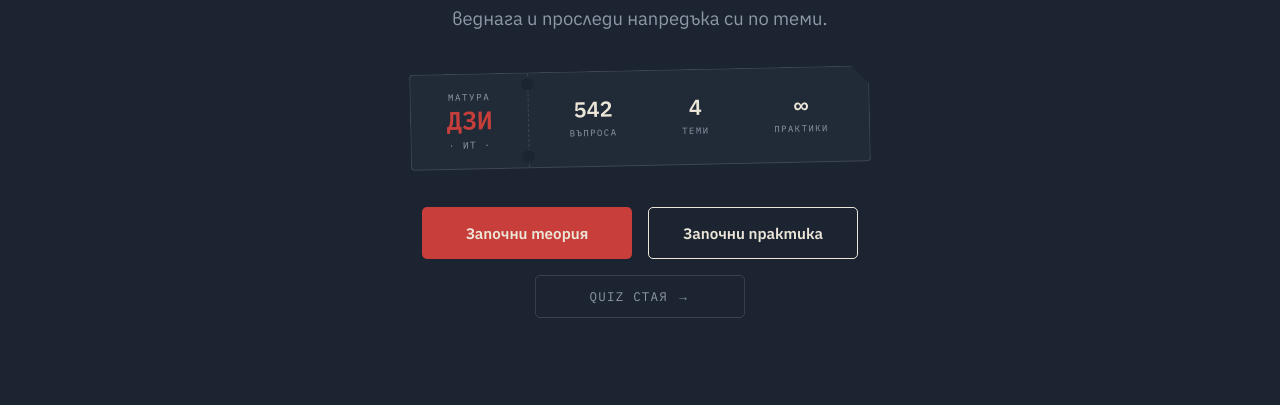
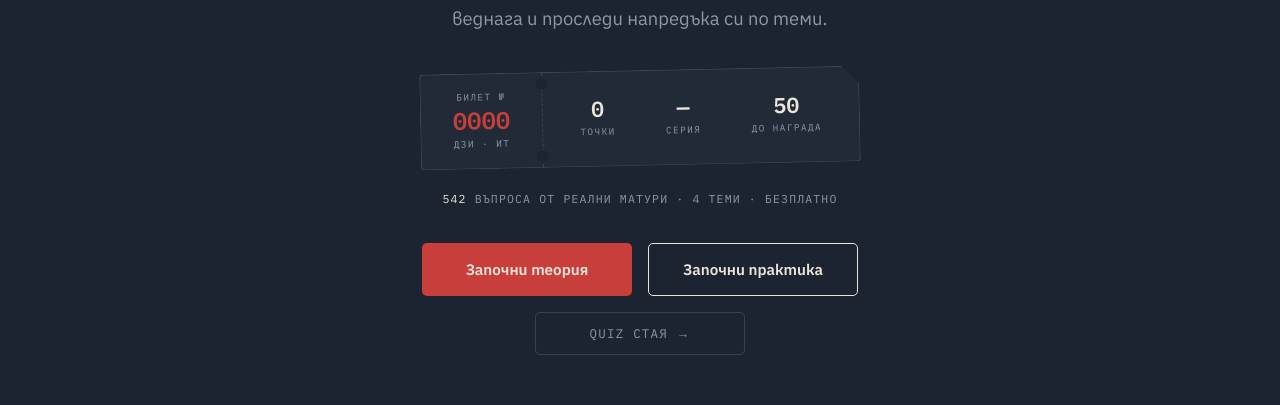
Before and after one commit to Debatedd/dzi-it, a Next.js app in the folder app/: page / in a window 1280 px wide. Shown: the part 492-897 px from the top of the page. Before the commit the page ends 874 px from the top, so only its background shows below. Built offline with nearby package versions, Linux system fonts and the light colour scheme; no server answers.

Commit message:
landing: restore points ticket, add question-count trust line, add footer with Поверителност

```diff
--- a/app/app/page.tsx
+++ b/app/app/page.tsx
@@ -1,6 +1,7 @@
 import Link from "next/link";
 import { questions } from "@/lib/questions";
 import { openQuestions } from "@/lib/openQuestions";
+import GameStats from "@/components/GameStats";
 import { createClient } from "@/lib/supabase/server";
 import { logout } from "./login/actions";
 
@@ -95,41 +96,18 @@ export default async function HomePage() {
           проследи напредъка си по теми.
         </p>
 
-        {/* content ticket — the scope of the question bank (torn-ticket style) */}
-        <div
-          className="mt-9 flex items-stretch"
-          style={{
-            maxWidth: 460, width: "100%",
-            background: "#212B38", border: "1px solid var(--border)", borderRadius: 4,
-            transform: "rotate(-1.2deg)",
-            clipPath: "polygon(0 0, calc(100% - 18px) 0, 100% 18px, 100% 100%, 0 100%)",
-          }}
-        >
-          {/* left stub */}
-          <div className="relative flex flex-col justify-center px-5 py-4 flex-shrink-0" style={{ minWidth: 118, borderRight: "1px dashed #3A4452" }}>
-            <div style={{ fontFamily: MONO, fontSize: "0.58rem", letterSpacing: "0.16em", textTransform: "uppercase", color: "var(--muted)" }}>Матура</div>
-            <div style={{ fontFamily: MONO, fontWeight: 700, fontSize: "1.6rem", color: "var(--red)", lineHeight: 1.1, marginTop: 2 }}>ДЗИ</div>
-            <div style={{ fontFamily: MONO, fontSize: "0.6rem", letterSpacing: "0.14em", color: "var(--muted)", marginTop: 4 }}>· ИТ ·</div>
-            <span style={{ position: "absolute", right: -6, top: 5, width: 12, height: 12, borderRadius: "50%", background: "#1B2430" }} />
-            <span style={{ position: "absolute", right: -6, bottom: 5, width: 12, height: 12, borderRadius: "50%", background: "#1B2430" }} />
-          </div>
-          {/* right: scope */}
-          <div className="flex-1 flex items-center justify-around px-3 py-4 gap-2">
-            {[
-              { value: totalQuestions, label: "въпроса" },
-              { value: totalTopics,    label: "теми" },
-              { value: "∞",            label: "практики" },
-            ].map((s) => (
-              <div key={s.label} className="text-center">
-                <div style={{ fontFamily: MONO, fontWeight: 600, fontSize: "1.35rem", lineHeight: 1, color: "var(--paper)" }}>{s.value}</div>
-                <div style={{ fontFamily: MONO, fontSize: "0.56rem", letterSpacing: "0.16em", textTransform: "uppercase", color: "var(--muted)", marginTop: 6 }}>{s.label}</div>
-              </div>
-            ))}
-          </div>
+        {/* ticket (points / streak) */}
+        <div className="mt-9 w-full" style={{ maxWidth: 460 }}>
+          <GameStats />
         </div>
 
+        {/* trust line — scope of the content */}
+        <p className="mt-6" style={{ fontFamily: MONO, fontSize: "0.72rem", letterSpacing: "0.1em", textTransform: "uppercase", color: "var(--muted)" }}>
+          <span style={{ color: "var(--paper)" }}>{totalQuestions}</span> въпроса от реални матури · {totalTopics} теми · безплатно
+        </p>
+
         {/* CTA */}
-        <div className="flex flex-col items-center gap-4 mt-10 mb-16">
+        <div className="flex flex-col items-center gap-4 mt-9 mb-10">
           <div className="flex flex-col sm:flex-row gap-4">
             <Link href="/practice" className="inline-flex items-center justify-center transition-opacity hover:opacity-90"
               style={{ background: "var(--red)", color: "var(--paper)", fontWeight: 600, fontSize: "0.95rem", padding: "14px 30px", borderRadius: 5, minWidth: 210, textDecoration: "none" }}>
@@ -146,6 +124,12 @@ export default async function HomePage() {
           </Link>
         </div>
 
+        {/* footer */}
+        <div className="flex justify-center gap-6 flex-wrap mt-2">
+          {[["/rewards", "Награди"], ["/feedback", "Обратна връзка"], ["/contact", "Контакт"], ["/privacy", "Поверителност"]].map(([href, label]) => (
+            <Link key={href} href={href} style={{ color: "var(--muted)", textDecoration: "none", fontFamily: MONO, fontSize: "0.68rem", letterSpacing: "0.12em", textTransform: "uppercase" }}>{label}</Link>
+          ))}
+        </div>
       </section>
     </>
   );
```
